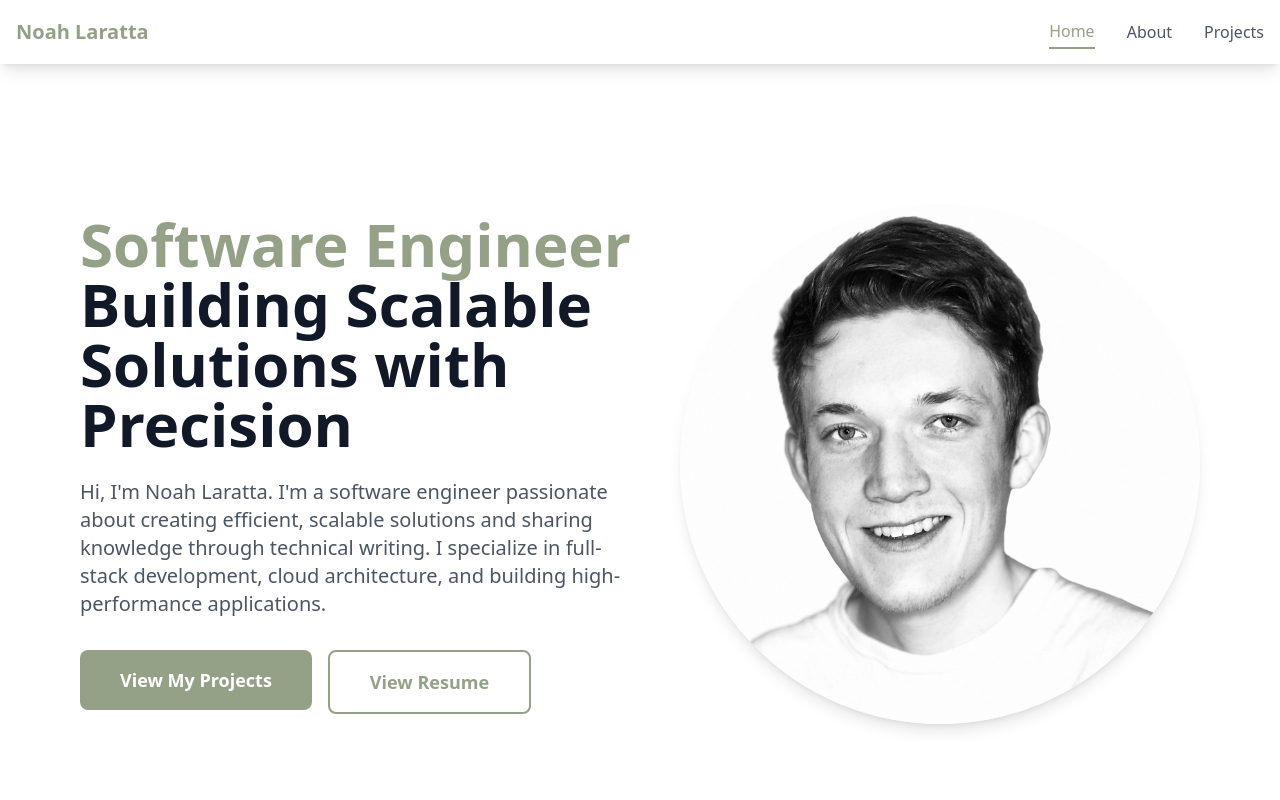
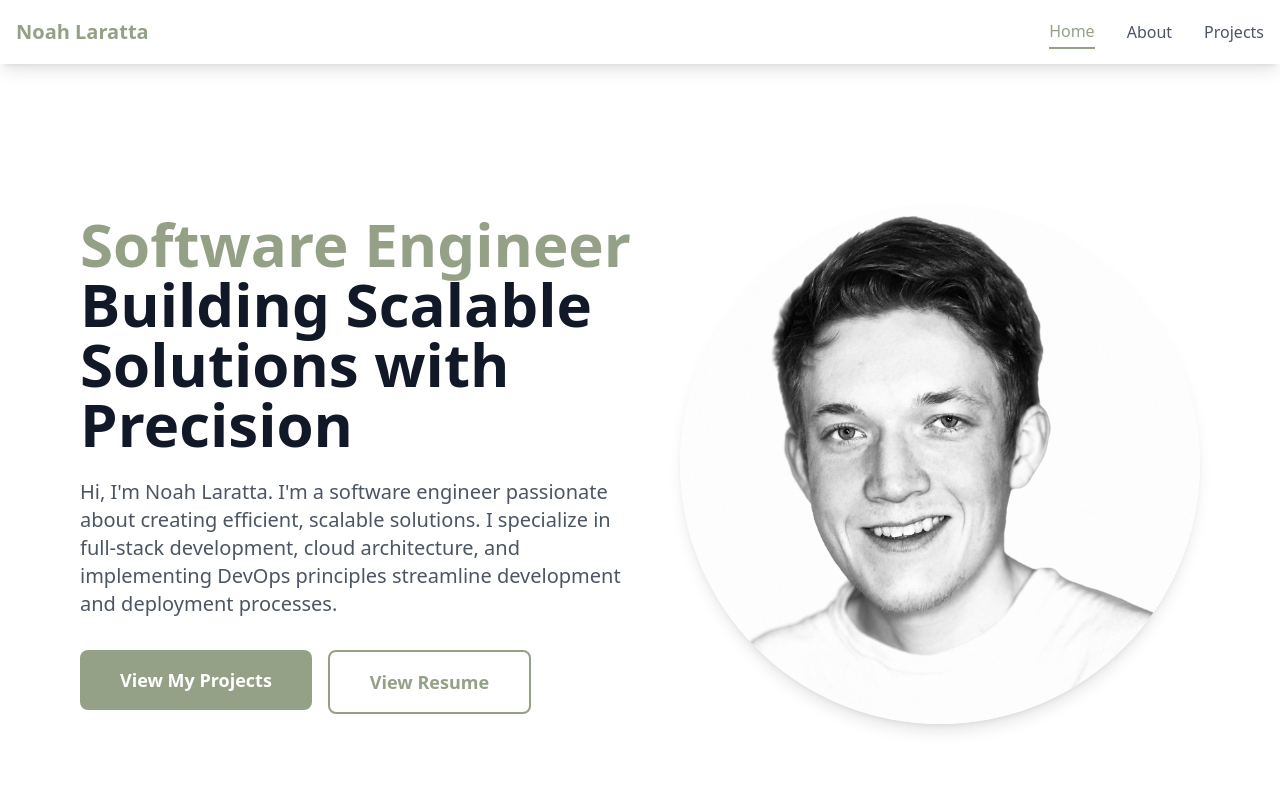
Before and after one commit to nlaratta/noahlaratta, a Next.js app: page / in a window 1280 px wide. Shown: the top 800 px of the page. Built offline with nearby package versions, Linux system fonts and the light colour scheme.

Commit message:
Update intro blurb

```diff
--- a/pages/index.tsx
+++ b/pages/index.tsx
@@ -38,9 +38,8 @@ export default function Home() {
 
               <p className="text-lg md:text-xl text-gray-600 hover:text-gray-800 mb-8 leading-relaxed transition-colors duration-300">
                 Hi, I&apos;m Noah Laratta. I&apos;m a software engineer passionate about creating efficient,
-                scalable solutions and sharing knowledge through technical writing.
-                I specialize in full-stack development, cloud architecture, and building
-                high-performance applications.
+                scalable solutions. I specialize in full-stack development, cloud architecture, and implementing DevOps
+                principles streamline development and deployment processes.
               </p>
 
               <div className="flex flex-col sm:flex-row gap-4 md:justify-start justify-center">
```
